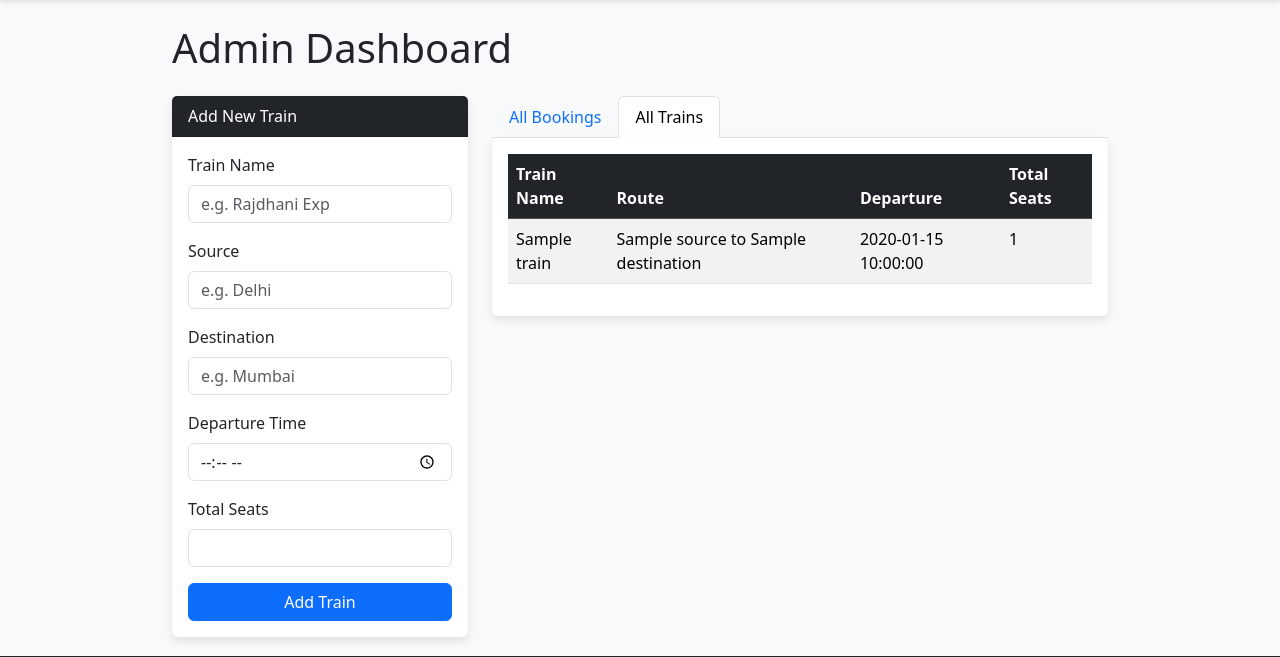
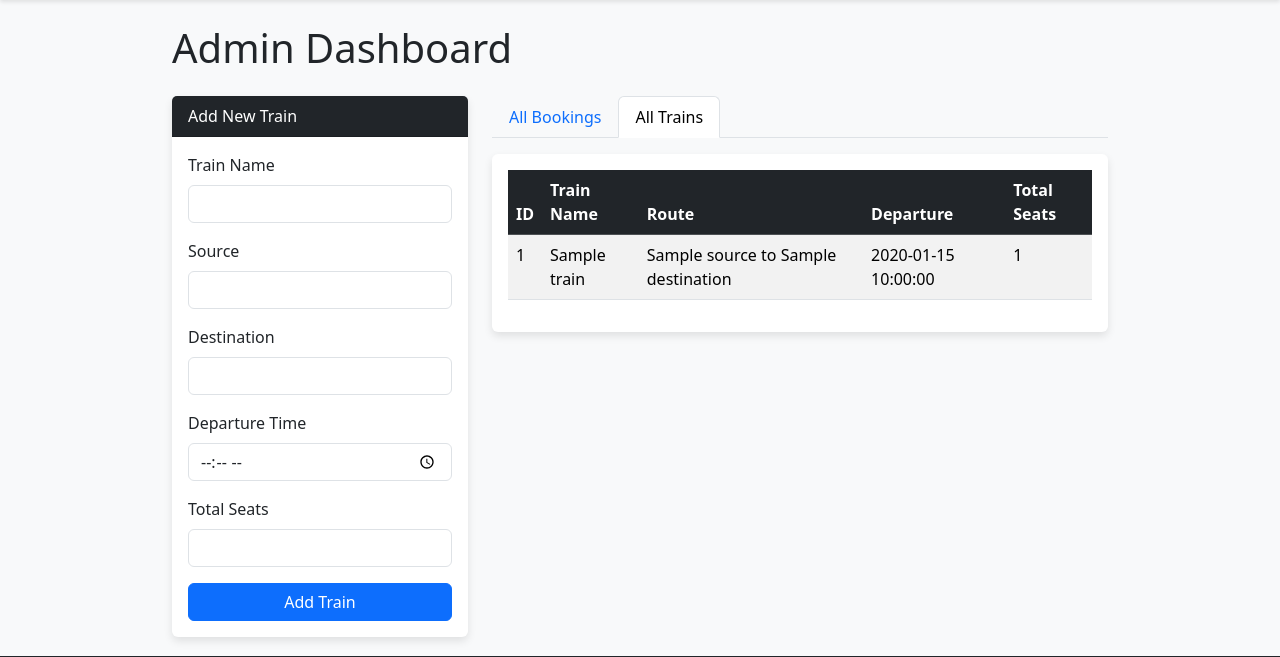
Before and after one commit to rishabh0510rishabh/railway-booking-system, a Flask app: template railway_app/templates/admin_dashboard.html in a window 1280 px wide, after a click on "All Trains". Shown: the part 56-713 px from the top of the page. Run offline with Flask 3, Linux system fonts and the light colour scheme; the template is opened without the code that fills it: most values are stand-ins (such as "Sample title", 1, 10 or a date in 2020).

Commit message:
Add CSRF protection to all forms and improve admin dashboard
Integrated Flask-WTF CSRF protection by initializing CSRFProtect in the app and adding CSRF tokens to all HTML forms. Improved the admin dashboard by displaying the train ID, showing the user who booked each ticket, and making minor UI adjustments for clarity and consistency.

```diff
--- a/railway_app/__init__.py
+++ b/railway_app/__init__.py
@@ -2,8 +2,10 @@ from flask import Flask
 from flask_mail import Mail
 from models import db
 from config import Config
+from flask_wtf.csrf import CSRFProtect
 
 mail = Mail()
+csrf = CSRFProtect()
 
 def create_app():
     app = Flask(__name__)
@@ -12,6 +14,7 @@ def create_app():
     # Initialize Extensions
     db.init_app(app)
     mail.init_app(app)
+    csrf.init_app(app)
 
     # Register Blueprints
     from .routes.main import main_bp
--- a/railway_app/templates/admin_dashboard.html
+++ b/railway_app/templates/admin_dashboard.html
@@ -9,17 +9,19 @@
       <div class="card-header bg-dark text-white">Add New Train</div>
       <div class="card-body">
         <form action="{{ url_for('admin.add_train') }}" method="post">
+          <input type="hidden" name="csrf_token" value="{{ csrf_token() }}">
+
           <div class="mb-3">
             <label for="train_name" class="form-label">Train Name</label>
-            <input type="text" class="form-control" id="train_name" name="train_name" placeholder="e.g. Rajdhani Exp" required>
+            <input type="text" class="form-control" id="train_name" name="train_name" required>
           </div>
           <div class="mb-3">
             <label for="source" class="form-label">Source</label>
-            <input type="text" class="form-control" id="source" name="source" placeholder="e.g. Delhi" required>
+            <input type="text" class="form-control" id="source" name="source" required>
           </div>
           <div class="mb-3">
             <label for="destination" class="form-label">Destination</label>
-            <input type="text" class="form-control" id="destination" name="destination" placeholder="e.g. Mumbai" required>
+            <input type="text" class="form-control" id="destination" name="destination" required>
           </div>
           <div class="mb-3">
             <label for="departure_time" class="form-label">Departure Time</label>
@@ -27,7 +29,7 @@
           </div>
           <div class="mb-3">
             <label for="total_seats" class="form-label">Total Seats</label>
-            <input type="number" class="form-control" id="total_seats" name="total_seats" min="1" required>
+            <input type="number" class="form-control" id="total_seats" name="total_seats" min="0" required>
           </div>
           <button type="submit" class="btn btn-primary w-100">Add Train</button>
         </form>
@@ -45,7 +47,7 @@
       </li>
     </ul>
 
-    <div class="tab-content" id="adminTabContent">
+    <div class="tab-content mt-3" id="adminTabContent">
       <div class="tab-pane fade show active" id="bookings" role="tabpanel">
         <div class="card border-top-0">
           <div class="card-body">
@@ -57,7 +59,7 @@
                     <th>PNR</th>
                     <th>Passenger</th>
                     <th>Train</th>
-                    <th>Status</th>
+                    <th>Booked By</th>
                     <th>Action</th>
                   </tr>
                 </thead>
@@ -67,14 +69,10 @@
                     <td>{{ booking.pnr_number }}</td>
                     <td>{{ booking.passenger_name }}</td>
                     <td>{{ booking.train.train_name }}</td>
-                    <td><span class="badge bg-info text-dark">{{ booking.status }}</span></td>
+                    <td>{{ booking.user.username }}</td>
                     <td>
                       <a href="{{ url_for('booking.download_ticket', pnr=booking.pnr_number) }}" class="btn btn-sm btn-outline-success">PDF</a>
                     </td>
-                  </tr>
-                  {% else %}
-                  <tr>
-                    <td colspan="5" class="text-center">No bookings found.</td>
                   </tr>
                   {% endfor %}
                 </tbody>
@@ -85,7 +83,7 @@
             <nav aria-label="Page navigation" class="mt-4">
               <ul class="pagination justify-content-center">
                 <li class="page-item {% if page == 1 %}disabled{% endif %}">
-                  <a class="page-link" href="{{ url_for('admin.admin_dashboard', page=page-1) }}">Previous</a>
+                  <a class="page-link" href="{{ url_for('admin.admin_dashboard', page=page-1) }}" tabindex="-1">Previous</a>
                 </li>
                 <li class="page-item disabled">
                   <span class="page-link">Page {{ page }} of {{ total_pages }}</span>
@@ -107,6 +105,7 @@
               <table class="table table-striped table-hover">
                 <thead class="table-dark">
                   <tr>
+                    <th>ID</th>
                     <th>Train Name</th>
                     <th>Route</th>
                     <th>Departure</th>
@@ -114,16 +113,17 @@
                   </tr>
                 </thead>
                 <tbody>
-                  {% for t in trains %}
+                  {% for train in trains %}
                   <tr>
-                    <td>{{ t.train_name }}</td>
-                    <td>{{ t.source }} to {{ t.destination }}</td>
-                    <td>{{ t.departure_time }}</td>
-                    <td>{{ t.total_seats }}</td>
+                    <td>{{ train.id }}</td>
+                    <td>{{ train.train_name }}</td>
+                    <td>{{ train.source }} to {{ train.destination }}</td>
+                    <td>{{ train.departure_time }}</td>
+                    <td>{{ train.total_seats }}</td>
                   </tr>
                   {% else %}
                   <tr>
-                    <td colspan="4" class="text-center text-muted">No trains found in database.</td>
+                    <td colspan="5" class="text-center text-muted">No trains found in database.</td>
                   </tr>
                   {% endfor %}
                 </tbody>
--- a/railway_app/templates/base.html
+++ b/railway_app/templates/base.html
@@ -90,6 +90,7 @@
                   </div>
                   <div class="card-body">
                     <form action="{{ url_for('auth.login') }}" method="post">
+                      <input type="hidden" name="csrf_token" value="{{ csrf_token() }}">
                       <div class="mb-3"><label class="form-label">Username</label><input type="text" name="username" class="form-control" required></div>
                       <div class="mb-3"><label class="form-label">Password</label><input type="password" name="password" class="form-control" required></div>
                       <button type="submit" class="btn btn-primary w-100">Login</button>
@@ -106,6 +107,7 @@
                   </div>
                   <div class="card-body">
                     <form action="{{ url_for('auth.signup') }}" method="post">
+                      <input type="hidden" name="csrf_token" value="{{ csrf_token() }}">
                       <div class="mb-3"><label class="form-label">Username</label><input type="text" name="username" class="form-control" required></div>
                       <div class="mb-3"><label class="form-label">Email (Optional)</label><input type="email" name="email" class="form-control"></div>
                       <div class="mb-3"><label class="form-label">Phone (Optional)</label><input type="tel" name="phone" class="form-control"></div>
--- a/railway_app/templates/booking_form.html
+++ b/railway_app/templates/booking_form.html
@@ -6,6 +6,7 @@
   <h5 class="mb-4 text-muted">Train: {{ train.train_name }} ({{ train.source }} to {{ train.destination }})</h5>
 
   <form id="bookingForm" action="{{ url_for('booking.submit_booking') }}" method="post">
+    <input type="hidden" name="csrf_token" value="{{ csrf_token() }}">
     <input type="hidden" name="train_id" value="{{ train.id }}">
 
     {% if saved_passengers %}
--- a/railway_app/templates/index.html
+++ b/railway_app/templates/index.html
@@ -11,6 +11,7 @@
   <div class="card bg-light p-4 mb-5">
     <h2 class="mb-4 text-center">Search for Trains</h2>
     <form action="{{ url_for('main.search') }}" method="post">
+      <input type="hidden" name="csrf_token" value="{{ csrf_token() }}">
       <div class="row">
         <div class="col-md-5 mb-3">
           <label for="source" class="form-label">From:</label>
--- a/railway_app/templates/login.html
+++ b/railway_app/templates/login.html
@@ -6,6 +6,7 @@
       <div class="card-header">Login</div>
       <div class="card-body">
         <form method="post" action="{{ url_for('auth.login') }}">
+          <input type="hidden" name="csrf_token" value="{{ csrf_token() }}">
           <div class="mb-3">
             <label for="username" class="form-label">Username</label>
             <input type="text" class="form-control" id="username" name="username" required>
--- a/railway_app/templates/signup.html
+++ b/railway_app/templates/signup.html
@@ -6,6 +6,7 @@
       <div class="card-header">Create an Account</div>
       <div class="card-body">
         <form method="post" action="{{ url_for('auth.signup') }}">
+          <input type="hidden" name="csrf_token" value="{{ csrf_token() }}">
           <div class="mb-3">
             <label for="username" class="form-label">Username</label>
             <input type="text" class="form-control" id="username" name="username" required>
```
Also changed, not shown: railway_app/templates/profile.html (+7 -1 lines).
